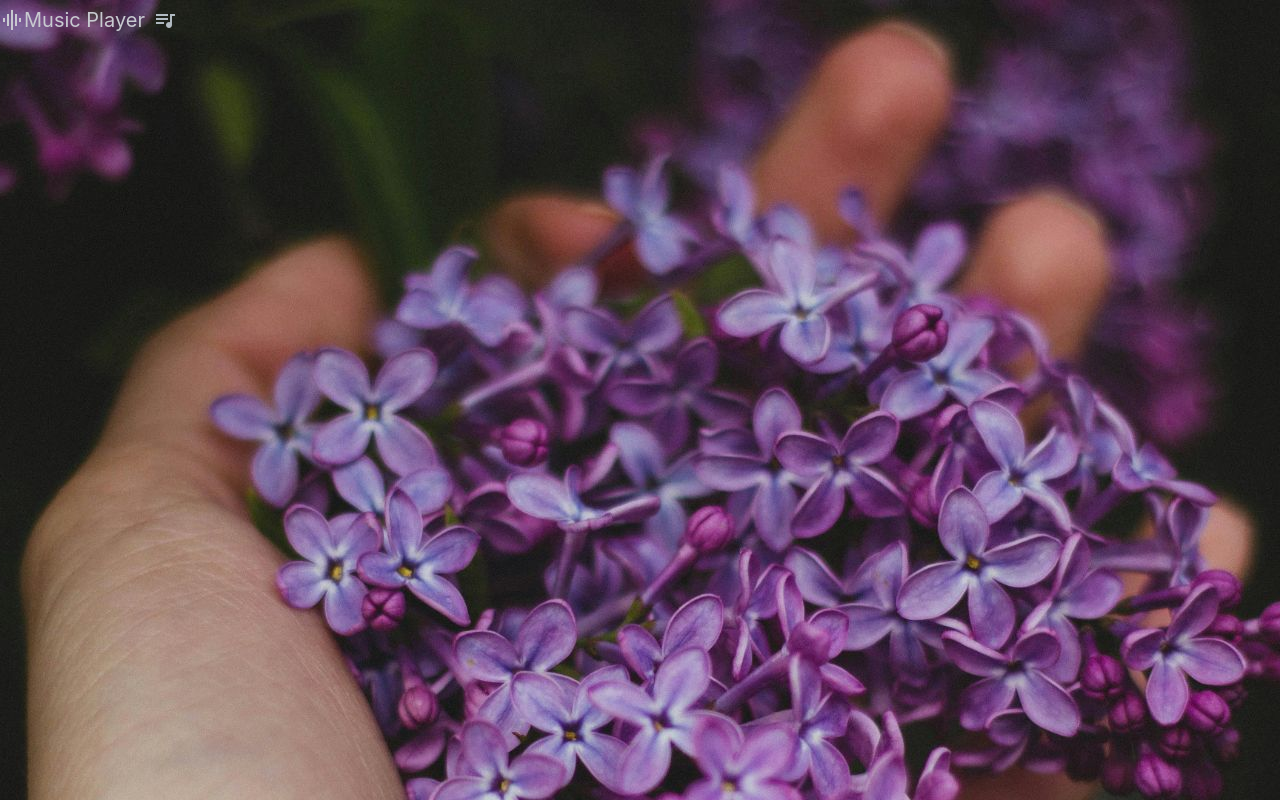
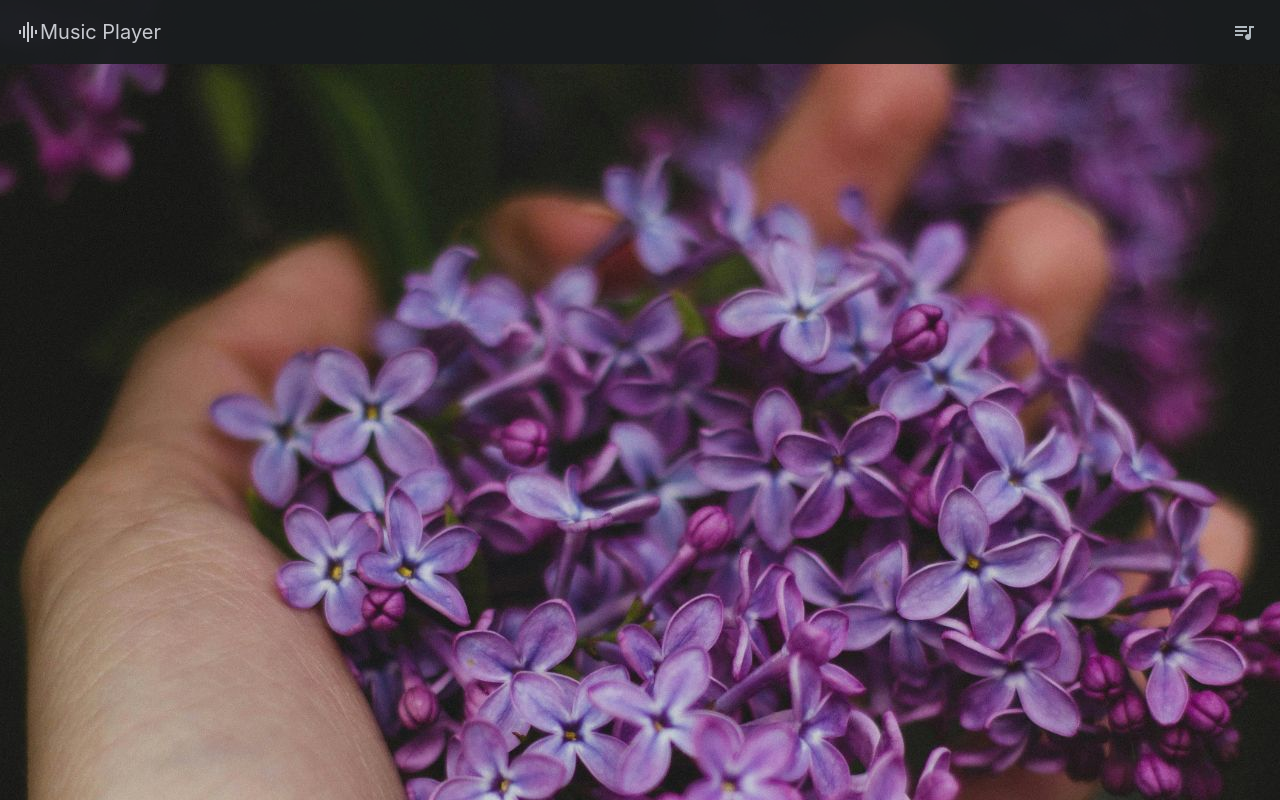
Before and after one commit to Zeynab-jalalian/Web-Music-Player, a plain HTML site: page index.html in a window 1280 px wide. Drawn offline with Linux system fonts and the light colour scheme; a web font is replaced by a local one.

Commit message:
start top css

```diff
--- a/index.html
+++ b/index.html
@@ -21,7 +21,7 @@
 
     <div class="top wrapper">
 
-        <div class="wrapper">
+        <div class="logo wrapper">
             <span class="material-icons">graphic_eq</span>
             <h1 class="title-logo">Music Player</h1>
         </div>
--- a/style.css
+++ b/style.css
@@ -170,3 +170,19 @@ body:hover::-webkit-scrollbar-thumb{
 .btn-icon:is(:hover,:focus-visible){
     background: var(--on-surface-variant-focus);
 }
+
+/* Top */
+.top{
+    position: fixed;
+    top: 0;
+    left: 0;
+    background: var(--background-opacity);
+    min-width: 250px;
+    width: 100%;
+    height: 64px;
+    padding-inline: 16px;
+    justify-content: space-between;
+    backdrop-filter: blur(50px);
+    box-shadow: var(--shadow-1);
+    z-index: 2;
+}
```
